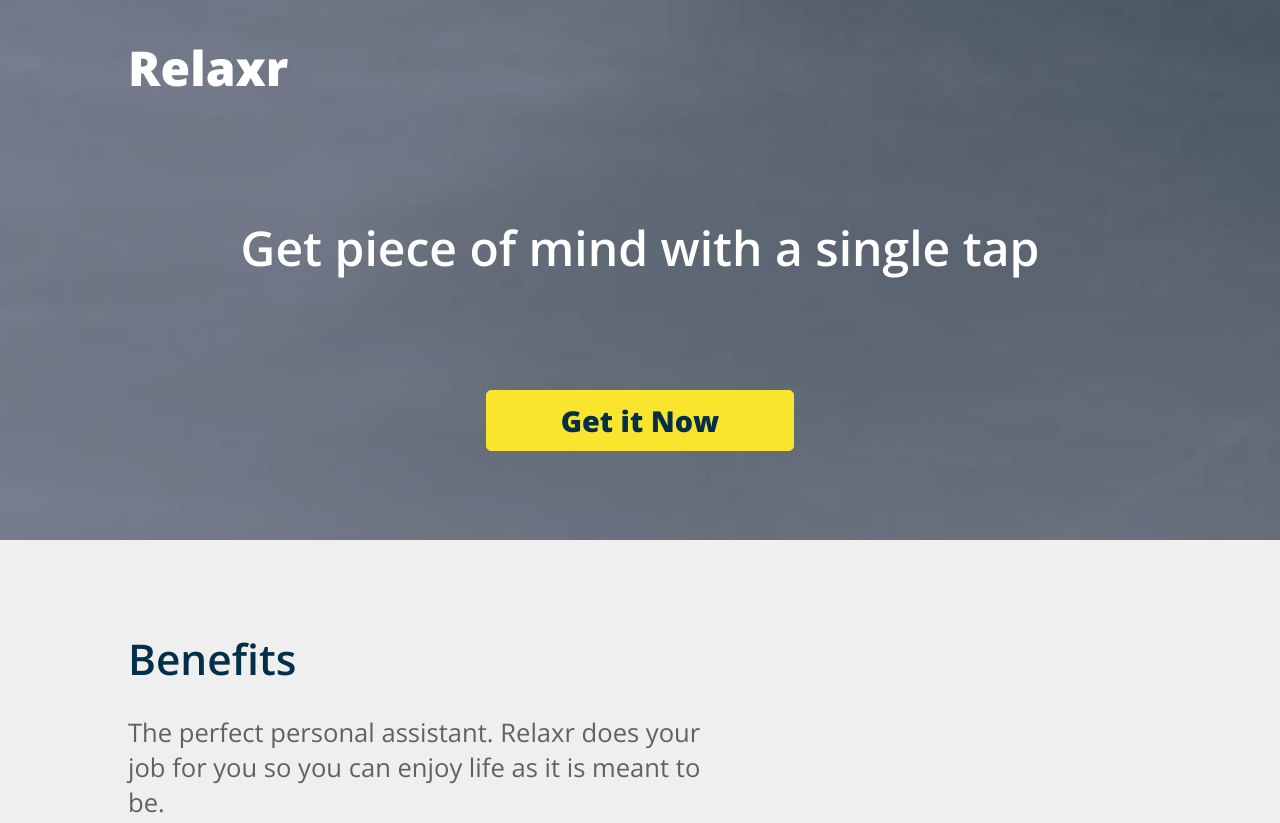
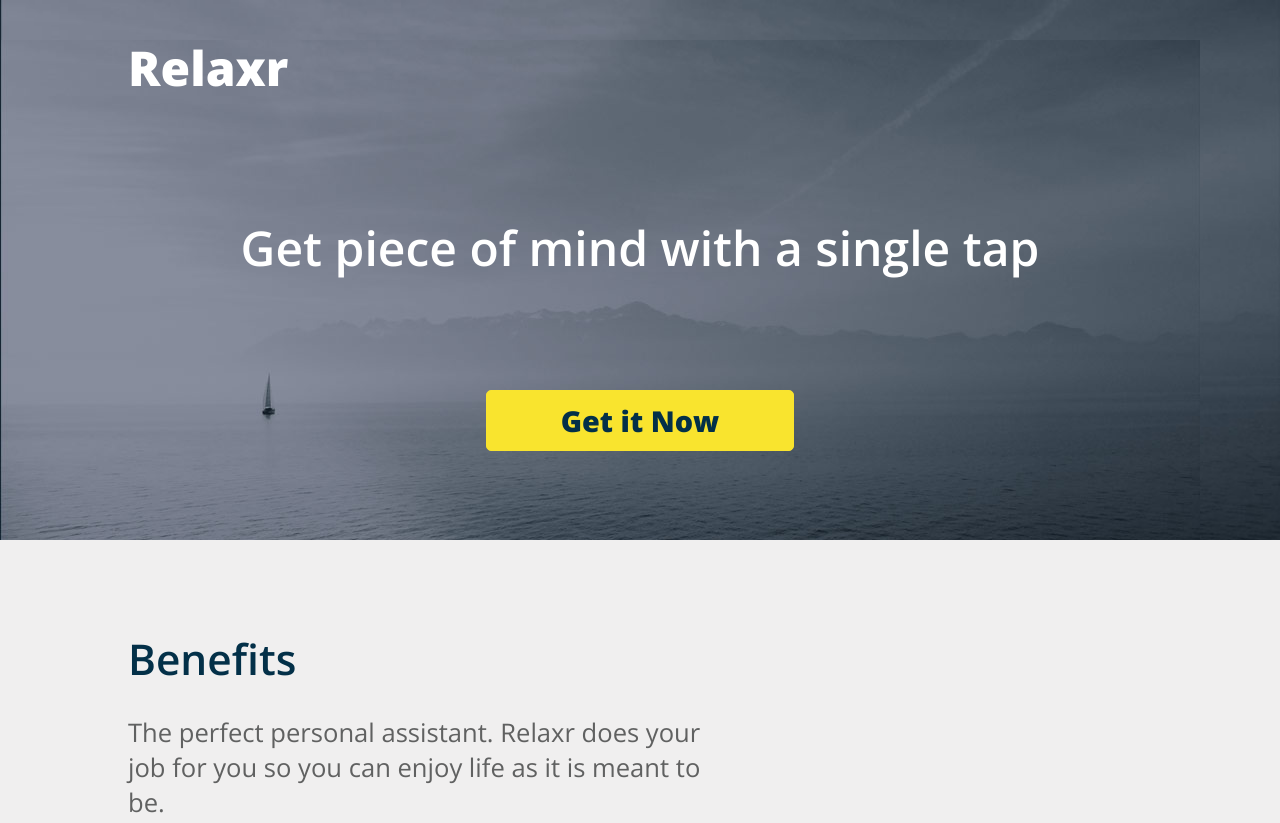
Before and after one commit to raffikazanjian/homework-relaxr, a plain HTML site: page index.html in a window 1280 px wide. Shown: the top 823 px of the page. Drawn offline with nearby package versions, Linux system fonts and the light colour scheme.

Commit message:
i forgot the background image in the header

```diff
--- a/css/style.css
+++ b/css/style.css
@@ -65,7 +65,8 @@ body {
 #container {
 	width: 100%;
 	margin: auto;
-	/*height: 500px; */
+	background: url(../images/header_bg.jpg) no-repeat 0px 0px fixed;
+	height: 500px;
 }
 
 #header {
```
